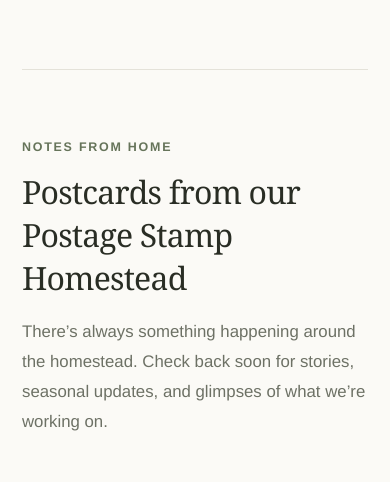
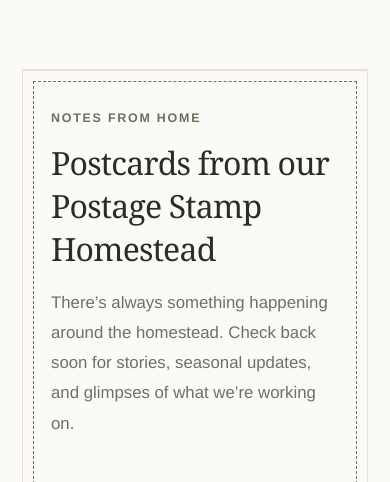
Before and after one commit to ATarren/whistlinghilltophomestead, a Jekyll site: the page built from index.html, in a window 390 px wide. Shown: the part 1691-2173 px from the top of the page. Built offline with Jekyll 4.4.1, drawn with Linux system fonts in a browser that asks for light colours; grey boxes are pictures that could not be loaded.

Commit message:
Add postcard-style border to Notes from Home section

```diff
--- a/css/main.css
+++ b/css/main.css
@@ -144,6 +144,15 @@ h1 {
   border-bottom: 1px solid var(--line);
 }
 
+/* Postcard-style frame around the Notes from Home section only. */
+.journal-section {
+  margin: 0 0 70px;
+  padding: 48px;
+  border: 1px solid var(--line);
+  outline: 1px dashed var(--sage);
+  outline-offset: -12px;
+}
+
 h2 {
   margin: 0 0 18px;
   font-size: clamp(2rem, 4vw, 2.8rem);
@@ -193,4 +202,8 @@ footer {
     min-height: 0;
     padding: 60px 0;
   }
+
+  .journal-section {
+    padding: 40px 28px;
+  }
 }
```
